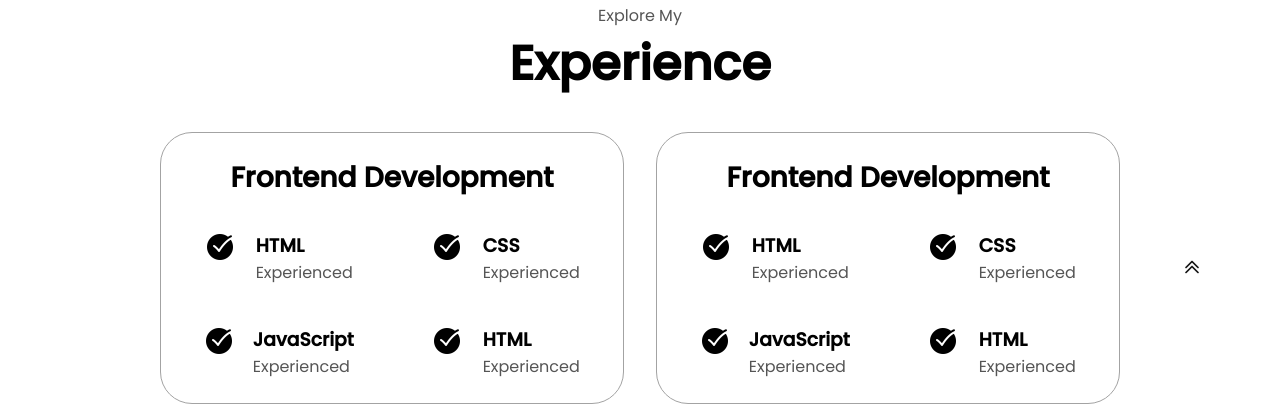
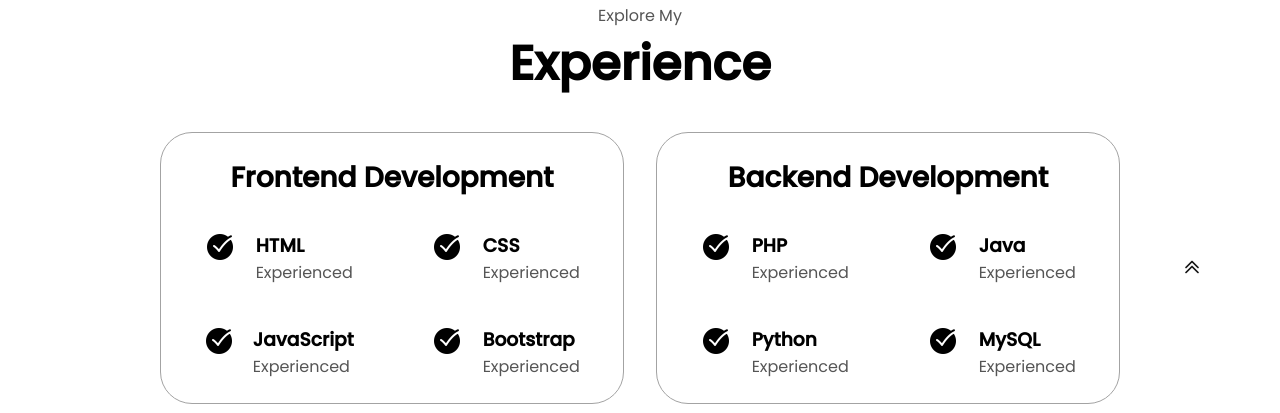
Before and after one commit to MaharjanRijan/portfolio, a plain HTML site: page index.html in a window 1280 px wide. Shown: the part 1685-2098 px from the top of the page. Drawn offline with Linux system fonts and the light colour scheme.

Commit message:
Update index.html

```diff
--- a/index.html
+++ b/index.html
@@ -247,14 +247,14 @@
                         class="icon"
                         />
                         <div>
-                            <h3>HTML</h3>
+                            <h3>Bootstrap</h3>
                             <p>Experienced</p>
                         </div>
                     </article>
                    </div>
                 </div>
                 <div class="details-container">
-                    <h2 class="experience-sub-title">Frontend Development</h2>
+                    <h2 class="experience-sub-title">Backend Development</h2>
                     <div class="article-container">
                      <article>
                         <img
@@ -265,7 +265,7 @@
                         class="icon"
                         />
                         <div>
-                            <h3>HTML</h3>
+                            <h3>PHP</h3>
                             <p>Experienced</p>
                         </div>
                      </article>
@@ -279,7 +279,7 @@
                         class="icon"
                         />
                          <div>
-                            <h3>CSS</h3>
+                            <h3>Java</h3>
                             <p>Experienced</p>
                          </div>
                      </article>
@@ -293,7 +293,7 @@
                         class="icon"
                         />
                          <div>
-                             <h3>JavaScript</h3>
+                             <h3>Python</h3>
                              <p>Experienced</p>
                          </div>
                      </article>
@@ -307,7 +307,7 @@
                         class="icon"
                         />
                          <div>
-                             <h3>HTML</h3>
+                             <h3>MySQL</h3>
                              <p>Experienced</p>
                          </div>
                      </article>
```
